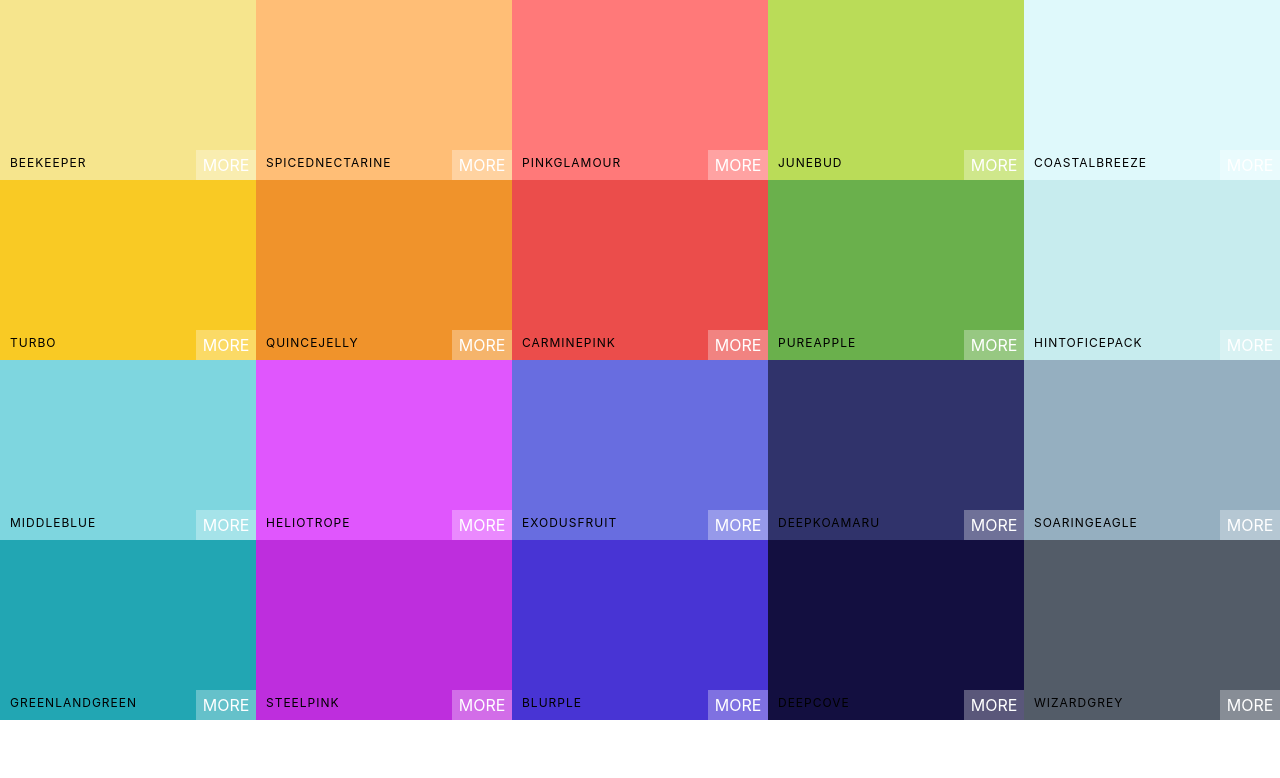
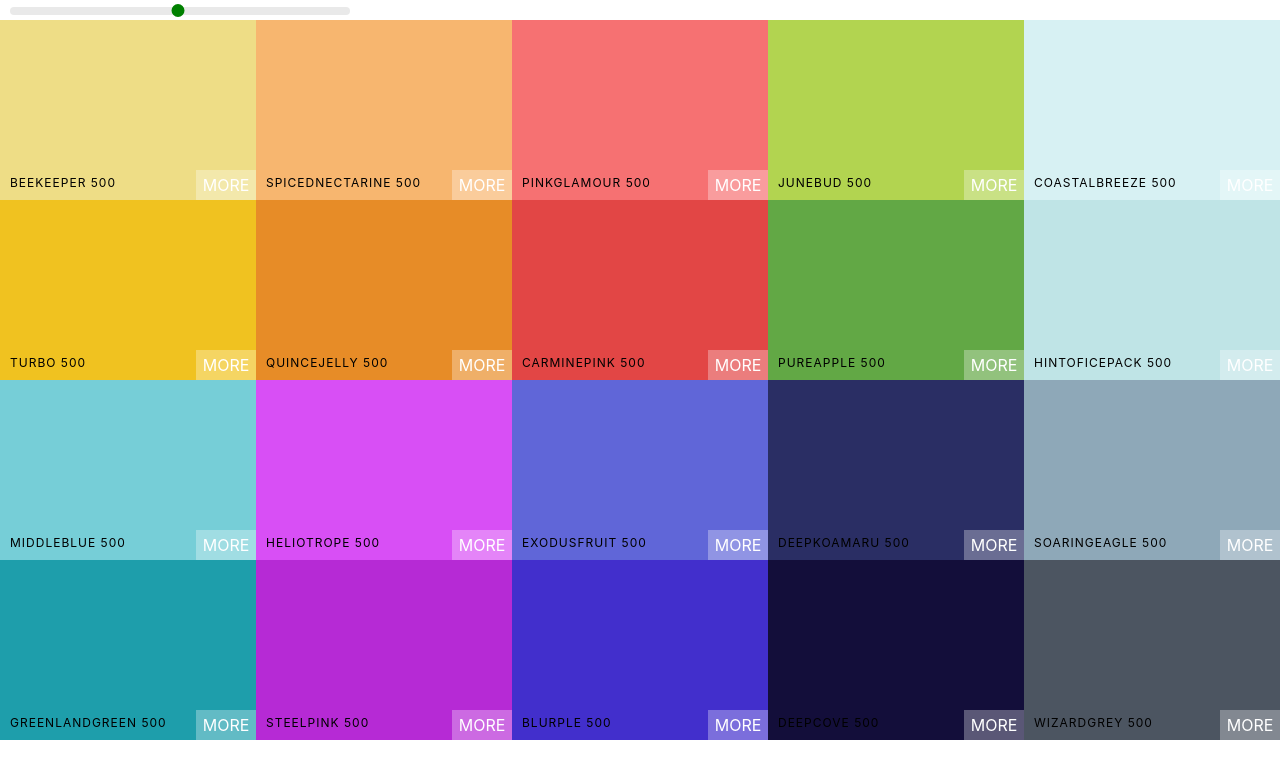
Before and after one commit to germansanz93/color-app, a React (Create React App) app: page /palette/1/1 in a window 1280 px wide. Shown: the top 778 px of the page. Built offline with nearby package versions, Linux system fonts and the light colour scheme.

Commit message:
color slider created and styled

```diff
--- a/package.json
+++ b/package.json
@@ -7,6 +7,7 @@
     "@testing-library/react": "^11.2.7",
     "@testing-library/user-event": "^12.8.3",
     "chroma-js": "^2.1.2",
+    "rc-slider": "^9.7.2",
     "react": "^17.0.2",
     "react-copy-to-clipboard": "^5.0.3",
     "react-dom": "^17.0.2",
--- a/src/App.js
+++ b/src/App.js
@@ -4,10 +4,9 @@
 import { generatePalette } from './colorHelpers';
 class App extends Component {
   render() {
-    console.log(generatePalette(seedColors[4]))
     return(
       <div className='App'>
-        <Palette {...seedColors[4]}/>
+        <Palette palette = {generatePalette(seedColors[4])}/>
       </div>
     )
   }
--- a/src/Palette.css
+++ b/src/Palette.css
@@ -5,3 +5,31 @@
 .Palette-colors{
   height: 90%;
 }
+
+.slider{
+  width: 340px;
+  margin: 0 10px;
+  display: inline-block;
+}
+
+.rc-slider-track{
+  background-color: transparent !important;
+}
+
+.rc-slider-rail{
+  height: 8px !important;
+}
+
+.Palette .rc-slider-handle,
+.Palette .rc-slider-handle:active,
+.Palette .rc-slider-handle:hover,
+.Palette .rc-slider-handle:focus{
+  background-color: green;
+  outline: none;
+  border: 2px solid green;
+  box-shadow: none;
+  width: 13px;
+  height: 13px;
+  margin-left: -2px;
+  margin-top: -3px;
+}
--- a/src/Palette.js
+++ b/src/Palette.js
@@ -1,17 +1,38 @@
-import React, { Component } from 'react'
+import React, { Component } from 'react';
 import ColorBox from './ColorBox';
 import './Palette.css';
+import Slider from 'rc-slider';
+import 'rc-slider/assets/index.css';
 
 class Palette extends Component {
+  constructor(props) {
+    super(props);
+    this.state = { level: 500 }
+    this.changeLevel = this.changeLevel.bind(this)
+  }
+  changeLevel(level) {
+    this.setState({ level })
+  }
   render() {
-    const colorBoxes = this.props.colors.map(color => {
-      return(<ColorBox
-        background = {color.color}
-        name = {color.name}
+    const { colors } = this.props.palette;
+    const { level } = this.state;
+    const colorBoxes = colors[level].map(color => {
+      return (<ColorBox
+        background={color.hex}
+        name={color.name}
       />)
     })
     return (
       <div className='Palette'>
+        <div className='slider'>
+          <Slider
+            defaultValue={level}
+            min={100}
+            max={900}
+            step={100}
+            onAfterChange={this.changeLevel}
+          />
+        </div>
         {/*Navbar goes here*/}
         <div className='Palette-colors'>
           {colorBoxes}
--- a/src/colorHelpers.js
+++ b/src/colorHelpers.js
@@ -15,7 +15,7 @@
     let scale = getScale(color.color, 10).reverse();
     for(let i in scale){
       newPalette.colors[levels[i]].push({
-        name: `{color.name} ${levels[i]}`,
+        name: `${color.name} ${levels[i]}`,
         id: color.name.toLowerCase().replace(/ /g, '-'),
         hex: scale[i],
         rgb: chroma(scale[i]).css(),
```
Also changed, not shown: 2 other files (tests, documents, lock files or other folders).
